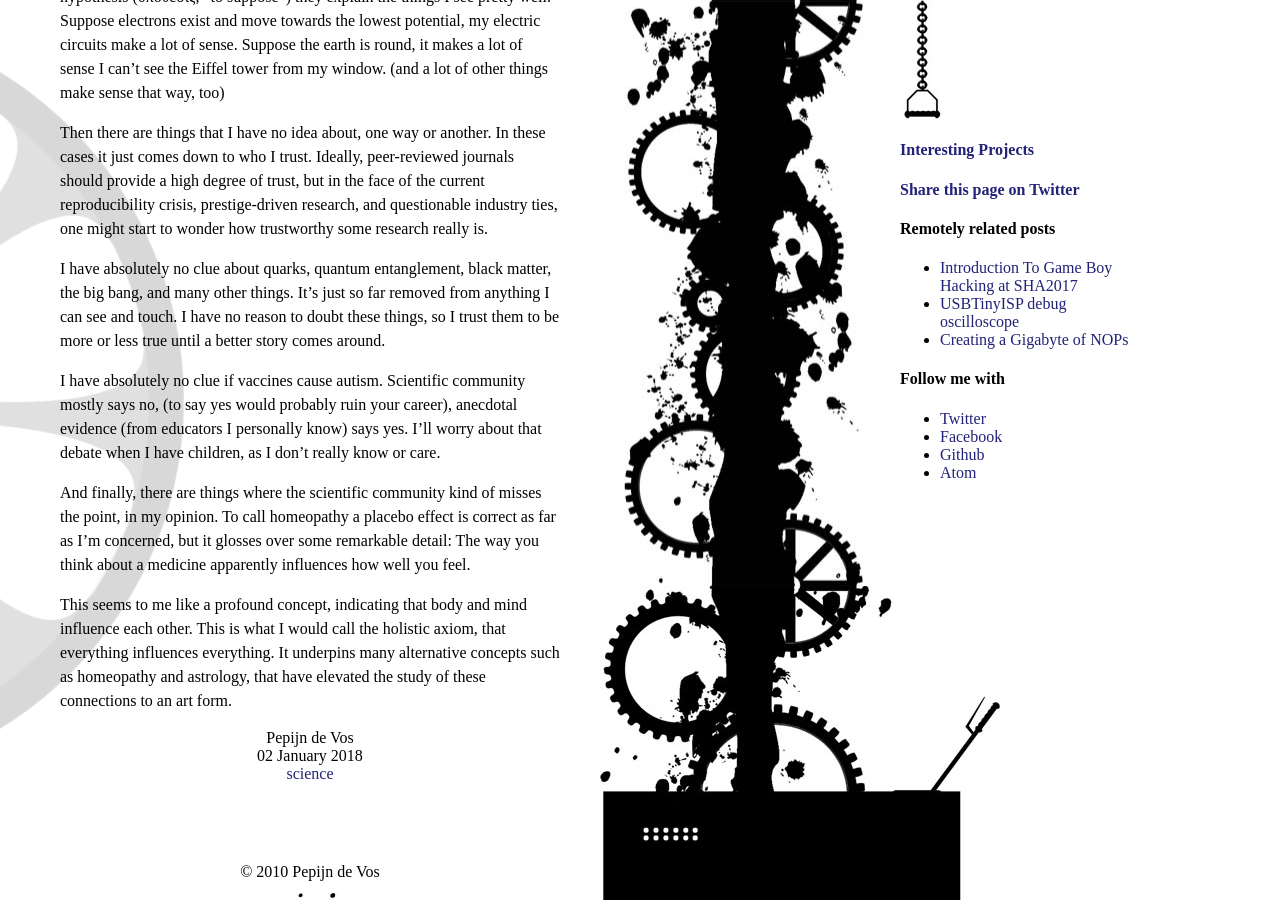
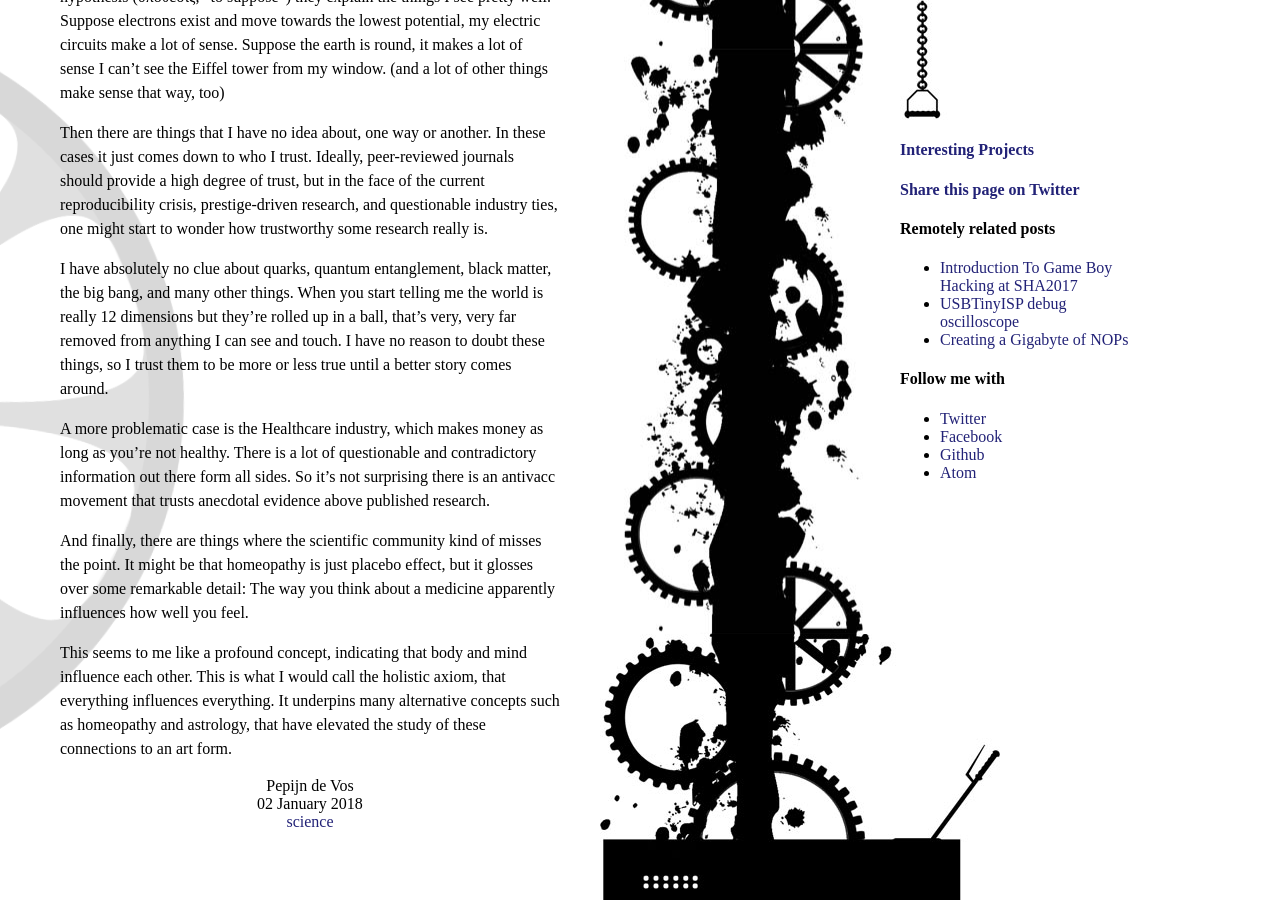
Before and after one commit to pepijndevos/pepijndevos.github.com, a Jekyll site: the page built from _posts/2018-01-02-the-science-of-logic-and-the-science-of-experiment.markdown, in a window 1280 px wide and 900 px high, scrolled down 1086 px. Built offline with Jekyll 4.4.1, drawn with Linux system fonts in a browser that asks for light colours; some web fonts are replaced.

Commit message:
deemphasise vaccines

```diff
--- a/_posts/2018-01-02-the-science-of-logic-and-the-science-of-experiment.markdown
+++ b/_posts/2018-01-02-the-science-of-logic-and-the-science-of-experiment.markdown
@@ -21,10 +21,10 @@
 
 Then there are things that I have no idea about, one way or another. In these cases it just comes down to who I trust. Ideally, peer-reviewed journals should provide a high degree of trust, but in the face of the current reproducibility crisis, prestige-driven research, and questionable industry ties, one might start to wonder how trustworthy some research really is.
 
-I have absolutely no clue about quarks, quantum entanglement, black matter, the big bang, and many other things. It's just so far removed from anything I can see and touch. I have no reason to doubt these things, so I trust them to be more or less true until a better story comes around.
+I have absolutely no clue about quarks, quantum entanglement, black matter, the big bang, and many other things. When you start telling me the world is really 12 dimensions but they're rolled up in a ball, that's very, very far removed from anything I can see and touch. I have no reason to doubt these things, so I trust them to be more or less true until a better story comes around.
 
-I have absolutely no clue if vaccines cause autism. Scientific community mostly says no, (to say yes would probably ruin your career), anecdotal evidence (from educators I personally know) says yes. I'll worry about that debate when I have children, as I don't really know or care.
+A more problematic case is the Healthcare industry, which makes money as long as you're not healthy. There is a lot of questionable and contradictory information out there form all sides. So it's not surprising there is an antivacc movement that trusts anecdotal evidence above published research.
 
-And finally, there are things where the scientific community kind of misses the point, in my opinion. To call homeopathy a placebo effect is correct as far as I'm concerned, but it glosses over some remarkable detail: The way you think about a medicine apparently influences how well you feel.
+And finally, there are things where the scientific community kind of misses the point. It might be that homeopathy is just placebo effect, but it glosses over some remarkable detail: The way you think about a medicine apparently influences how well you feel.
 
 This seems to me like a profound concept, indicating that body and mind influence each other. This is what I would call the holistic axiom, that everything influences everything. It underpins many alternative concepts such as homeopathy and astrology, that have elevated the study of these connections to an art form.
```
